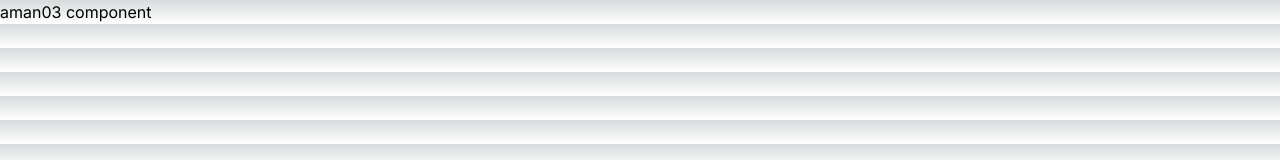
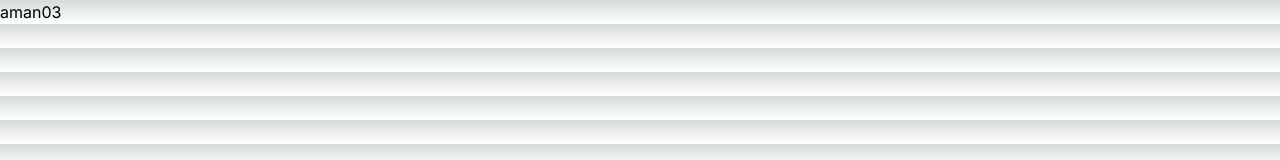
Before and after one commit to Amankhan315/myteam, a Next.js app: page /aman03 in a window 1280 px wide. Shown: the top 160 px of the page. Built offline with nearby package versions, Linux system fonts and the light colour scheme.

Commit message:
add component

```diff
--- a/src/app/Aman02/page.tsx
+++ b/src/app/Aman02/page.tsx
@@ -1,7 +1,9 @@
 import React from 'react'
 
-export default function page() {
+const page = () => {
   return (
-    <div>hey </div>
+    <div>page</div>
   )
 }
+
+export default page
--- a/src/app/aman03/page.tsx
+++ b/src/app/aman03/page.tsx
@@ -2,8 +2,6 @@ import React from 'react'
 
 const page = () => {
   return (
-    <div>aman03 component</div>
-  )
-}
-
-export default page
+    <div>aman03</div>
+  )}
+  export default page
```
